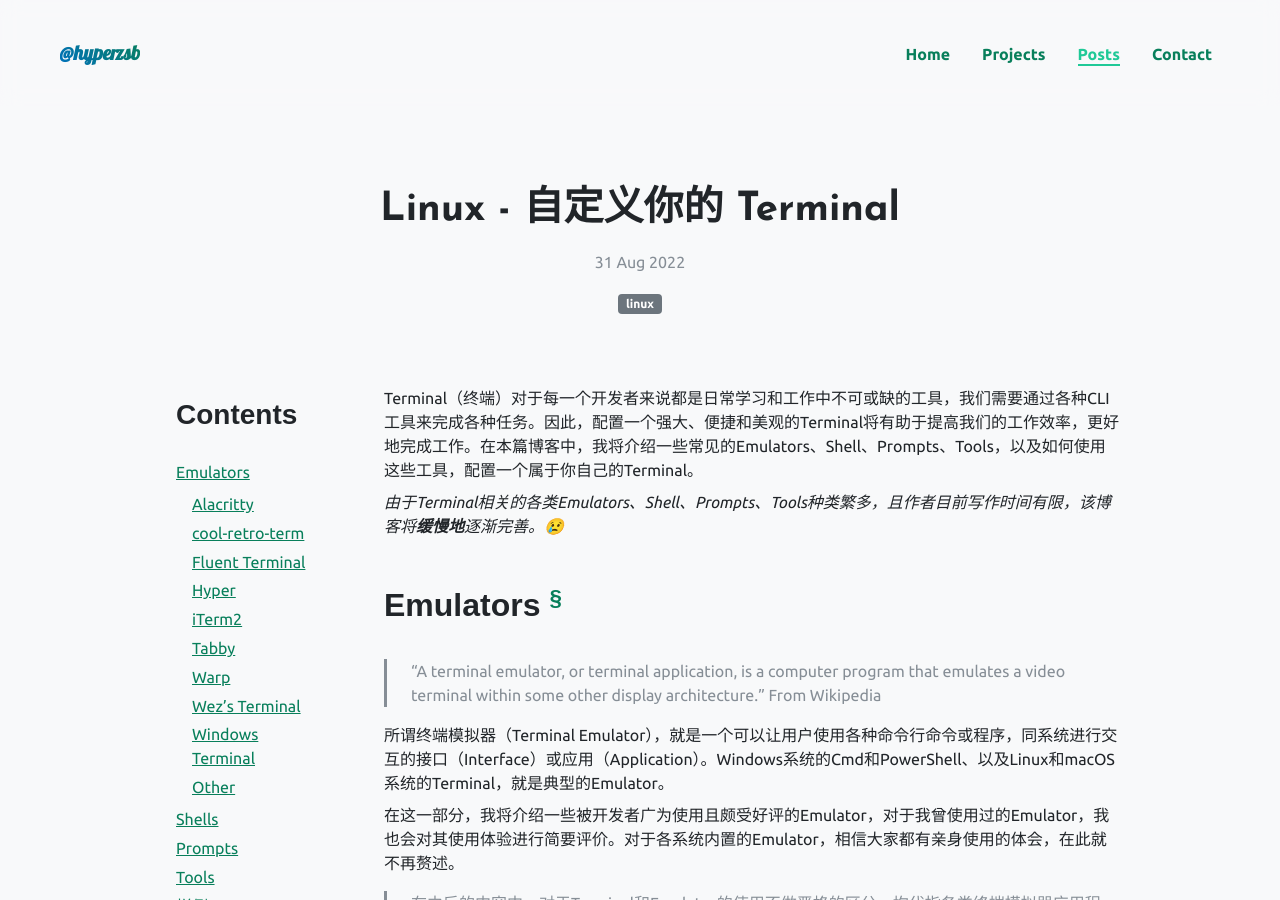
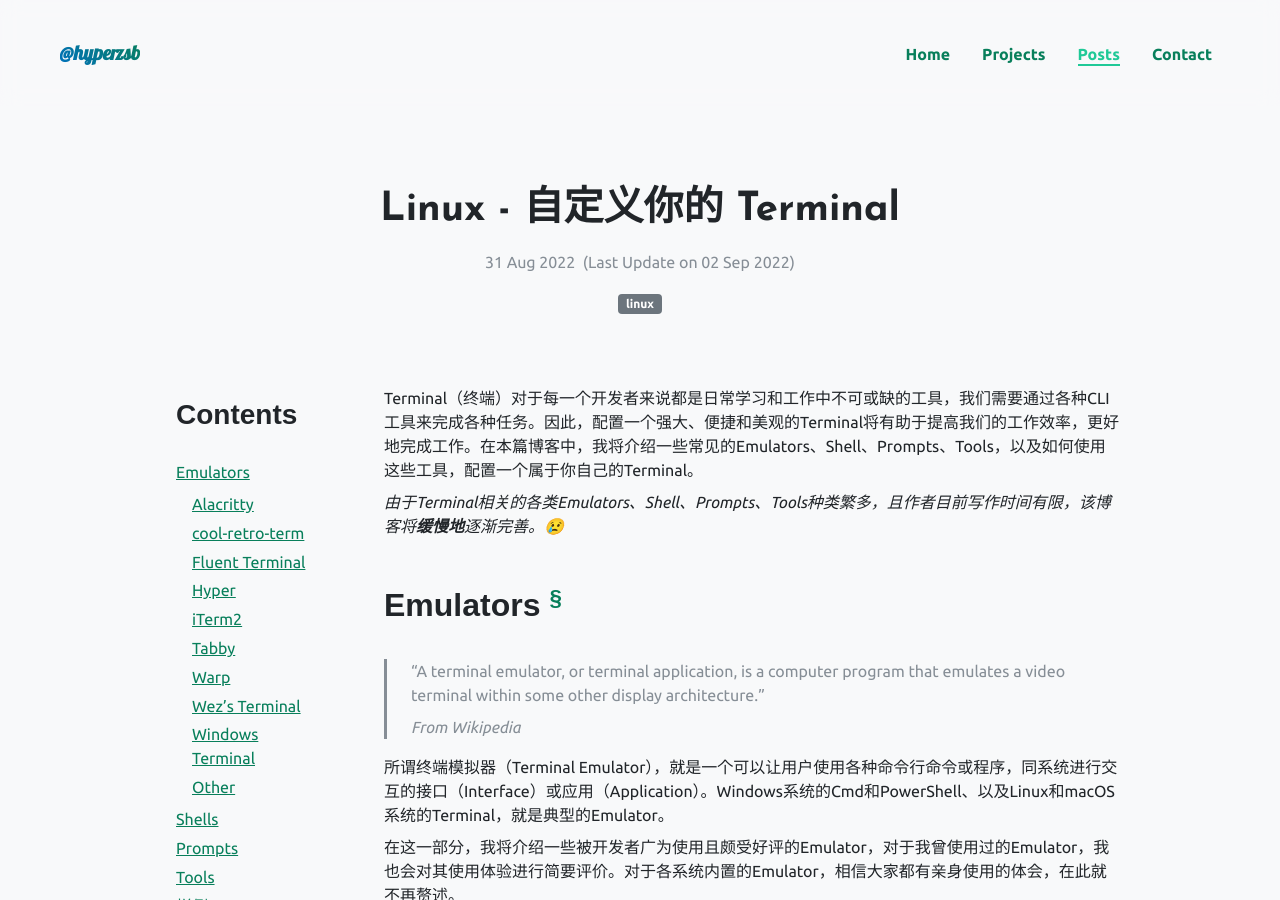
Before and after one commit to Hyperzsb/natalia-theme, a Jekyll site: the page built from _posts/2022-08-31-your-own-terminal.md, in a window 1280 px wide and 900 px high. Built offline with Jekyll 4.4.1, drawn with Linux system fonts in a browser that asks for light colours; emoji names are drawn with the system emoji font; some web fonts are replaced; comment, search, counter and statistics services are not loaded; a style sheet for code colours, icons or effects is not loaded.

Commit message:
docs(post): update 2022-08-31-your-own-terminal

```diff
--- a/_posts/2022-08-31-your-own-terminal.md
+++ b/_posts/2022-08-31-your-own-terminal.md
@@ -1,7 +1,7 @@
 ---
 title: Linux - 自定义你的 Terminal
 date: 2022-08-31
-last_update:
+last_update: 2022-09-02
 tags: linux
 toc: true
 comment: true
@@ -16,7 +16,8 @@ Terminal（终端）对于每一个开发者来说都是日常学习和工作中
 ## Emulators
 
 > "A terminal emulator, or terminal application, is a computer program that emulates a video terminal within some other display architecture."
-> From Wikipedia
+>
+> *From Wikipedia*
 
 所谓终端模拟器（Terminal Emulator），就是一个可以让用户使用各种命令行命令或程序，同系统进行交互的接口（Interface）或应用（Application）。Windows系统的Cmd和PowerShell、以及Linux和macOS系统的Terminal，就是典型的Emulator。
 
@@ -28,6 +29,7 @@ Terminal（终端）对于每一个开发者来说都是日常学习和工作中
 ### Alacritty
 
 > Homepage: [Alacritty](https://alacritty.org/)
+>
 > GitHub Repo: [alacritty/alacritty](https://github.com/alacritty/alacritty)
 
 Alacritty是一款现代化的终端模拟器，在默认的基本设置外，提供了灵活的自定义配置选项。通过集成其他应用程序，而不是重新实现它们，Alacritty提供了许多有着强大性能的特性。
@@ -80,6 +82,7 @@ Fluent Terminal是一个基于UWP和Web技术的、面向Windows平台的终端
 ### Hyper
 
 > Homepage: [Hyper](https://hyper.is/)
+>
 > GitHub Repo: [vercel/hyper](https://github.com/vercel/hyper)
 
 Hyper的目标是为命令行界面用户创建一个基于开放网络标准的、漂亮的、可扩展的终端模拟器。Hyper关注于速度、稳定性以及为扩展作者开发正确的API。
@@ -101,6 +104,7 @@ Hyper的目标是为命令行界面用户创建一个基于开放网络标准的
 ### iTerm2
 
 > Homepage: [iTerm2](https://iterm2.com/)
+>
 > GitHub Repo: [gnachman/iTerm2](https://github.com/gnachman/iTerm2)
 
 iTerm2是Terminal的替代品和iTerm的继承者。iTerm2将终端带进了现代时代，具有你从来不知道的，却一直想要的功能。
@@ -118,6 +122,7 @@ iTerm2是Terminal的替代品和iTerm的继承者。iTerm2将终端带进了现
 ### Tabby
 
 > Homepage: [Tabby](https://tabby.sh/)
+>
 > GitHub Repo: [Eugeny/tabby](https://github.com/Eugeny/tabby)
 
 Tabby（前身是Terminus）是一个高度可配置的终端模拟器，SSH和串行客户端。
@@ -139,6 +144,7 @@ Tabby（前身是Terminus）是一个高度可配置的终端模拟器，SSH和
 ### Warp
 
 > Homepage: [Warp](https://www.warp.dev/)
+>
 > GitHub Repo: [warpdotdev/Warp](https://github.com/warpdotdev/Warp)
 
 Warp是一款基于GPU加速的终端模拟器，凭借其快速的特性，可以提高你和你的团队的生产力。
@@ -160,6 +166,7 @@ Warp是一款基于GPU加速的终端模拟器，凭借其快速的特性，可
 ### Wez's Terminal
 
 > Homepage: [Wez's Terminal](https://wezfurlong.org/wezterm/)
+>
 > GitHub Repo: [wez/wezterm](https://github.com/wez/wezterm)
 
 Wez's Terminal是一款跨平台的、GPU加速的终端模拟器和复用器。
```
